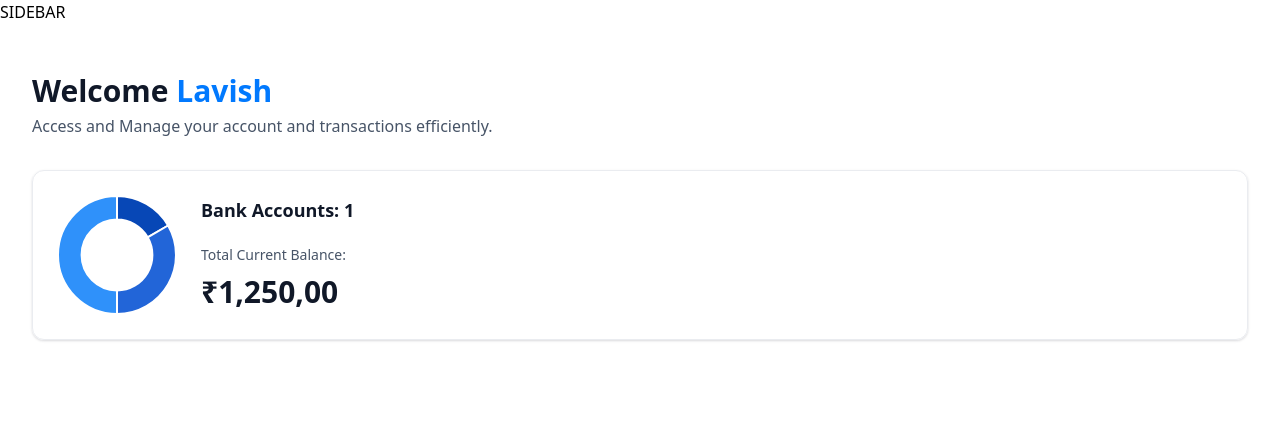
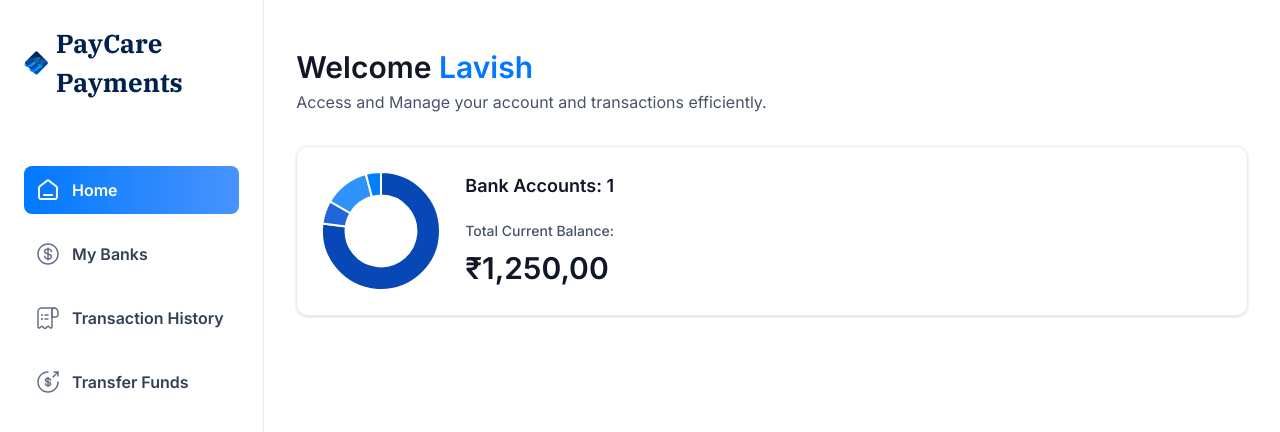
Before and after one commit to LavishPalia/PayCare-Payments-next, a Next.js app: page / in a window 1280 px wide. Shown: the top 432 px of the page. Built offline with nearby package versions, Linux system fonts and the light colour scheme.

Commit message:
implement sidebar component in root lauout file on medium and large screen sizes

```diff
--- a/app/(root)/layout.tsx
+++ b/app/(root)/layout.tsx
@@ -1,11 +1,17 @@
+import Sidebar from "@/components/Sidebar";
+
 export default function RootLayout({
   children,
 }: Readonly<{
   children: React.ReactNode;
 }>) {
+  const loggedInUser = {
+    firstName: "Lavish",
+    lastName: "Palia",
+  };
   return (
-    <main>
-      SIDEBAR
+    <main className="flex h-screen w-full font-inter">
+      <Sidebar user={loggedInUser} />
       {children}
     </main>
   );
--- a/components/DoughnutChart.tsx
+++ b/components/DoughnutChart.tsx
@@ -10,12 +10,12 @@
   const data = {
     datasets: [
       {
-        label: "Banks",
-        data: [1250, 2500, 3750],
-        backgroundColor: ["#0747b6", "#2265d8", "#2f91fa"],
+        label: "Amnt",
+        data: [135346.56, 11188.11, 21967, 7277.84],
+        backgroundColor: ["#0747b6", "#2265d8", "#2f91fa", "#0080ff"],
       },
     ],
-    labels: ["Bank 1", "Bank 2", "Bank 3"],
+    labels: ["ICICI", "HDFC", "PNB", "SBI"],
   };
   return (
     <Doughnut
@@ -24,9 +24,9 @@
         cutout: "60%",
         plugins: {
           legend: {
-            display: false
-          }
-        }
+            display: false,
+          },
+        },
       }}
     />
   );
--- /dev/null
+++ b/components/Sidebar.tsx
@@ -0,0 +1,54 @@
+"use client";
+import React from "react";
+import Image from "next/image";
+import Link from "next/link";
+import { cn } from "@/lib/utils";
+import { usePathname } from "next/navigation";
+import { sidebarLinks } from "@/constants";
+
+const Sidebar = ({ user }: SiderbarProps) => {
+  const pathname = usePathname();
+  return (
+    <section className="sidebar">
+      <nav className="flex flex-col gap-4">
+        <Link href="/" className="flex mb-12 cursor-pointer items-center gap-2">
+          <Image
+            src="/icons/logo.svg"
+            width={34}
+            height={34}
+            alt="PayCare Payments Logo"
+            className="size-[24px] max-xl:size-14"
+          />
+          <h1 className="sidebar-logo">PayCare Payments</h1>
+        </Link>
+        {sidebarLinks.map((item) => {
+          const isActive =
+            pathname === item.route || pathname.startsWith(`${item.route}/`);
+          return (
+            <Link
+              href={item.route}
+              key={item.label}
+              className={cn("sidebar-link", { "bg-bank-gradient": isActive })}
+            >
+              <div className="relative size-6">
+                <Image
+                  src={item.imgURL}
+                  alt={item.label}
+                  fill
+                  className={cn({ "brightness-[3] invert-0": isActive })}
+                />
+              </div>
+              <p className={cn("sidebar-label", { "!text-white": isActive })}>
+                {item.label}
+              </p>
+            </Link>
+          );
+        })}
+        USER
+      </nav>
+      FOOTER
+    </section>
+  );
+};
+
+export default Sidebar;
```
